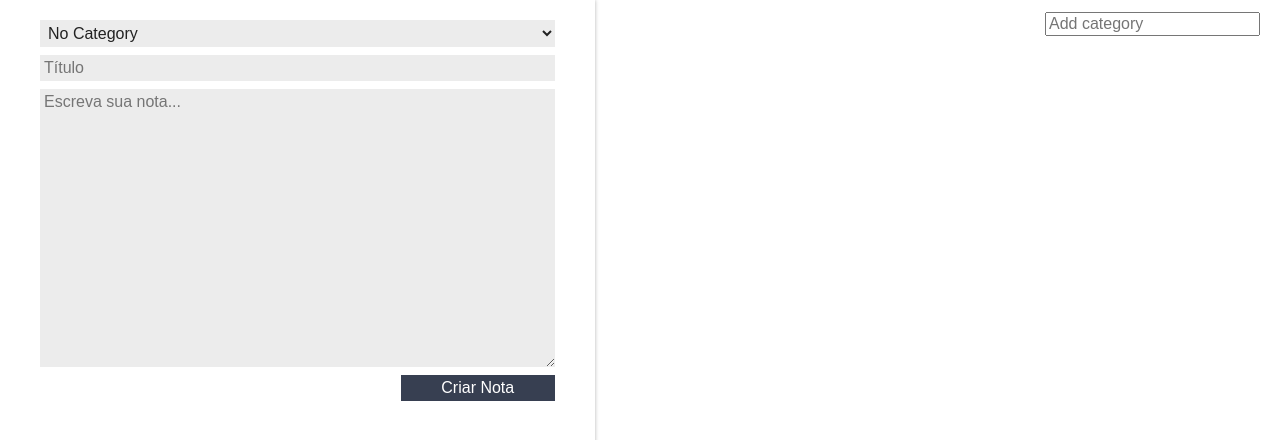
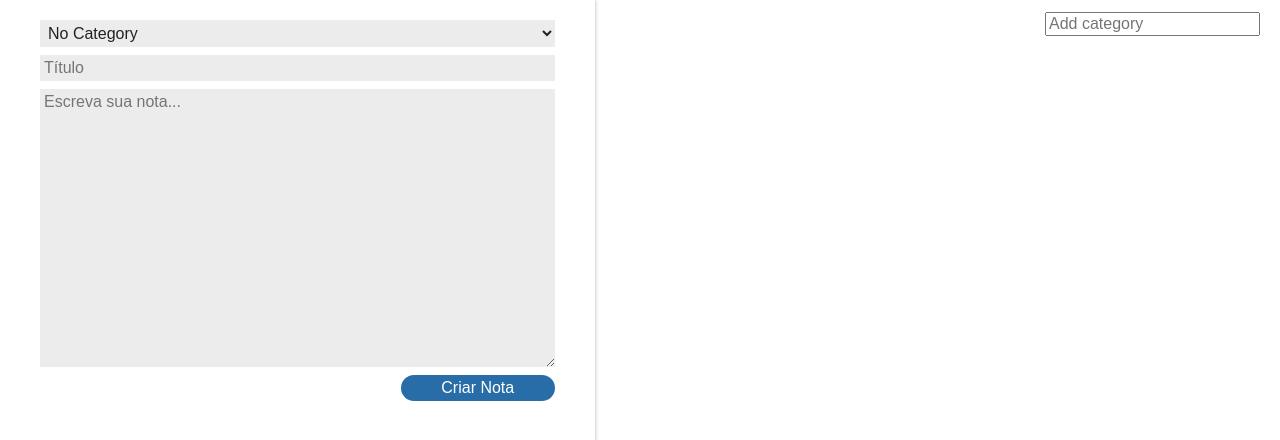
Before and after one commit to LucasLMC/Many-Grades, a React (Create React App) app: page / in a window 1280 px wide. Shown: the top 440 px of the page. Built offline with nearby package versions, Linux system fonts and the light colour scheme.

Commit message:
Criando classes

```diff
--- a/src/App.js
+++ b/src/App.js
@@ -6,53 +6,30 @@ import './assets/index.css';
 import CadForm from "./components/CadForm";
 import NoteList from "./components/NoteList";
 import CategoryList from "./components/CategoryList";
+import Categories from "./data/Categories";
+import NoteGroup from "./data/Notes";
 class App extends Component {
 
   constructor(){
     super()
-    this.state = {
-      notes : [],
-      categories: [],
-    }
-  }
-
-  createNote(title, text, category){
-    const newNote = {title, text, category}
-    const newNotesArray = [...this.state.notes, newNote]
-    const newState = {
-        notes:newNotesArray
-    }
-    this.setState(newState)
-  }
-
-  deleteNote(index){
-    let notesArray = this.state.notes
-    notesArray.splice(index,1)
-    this.setState({
-      notes:notesArray
-    })
-  }
-
-  addCategory(name){
-    const newCategoryArray = [...this.state.categories, name]
-    const newState = {...this.state, categories:newCategoryArray}
-    this.setState(newState)
+    this.categories = new Categories()
+    this.notes = new NoteGroup()
   }
 
   render(){
     return (
       <section className="content">
           <CadForm
-              categories = {this.state.categories}
-              createNote = {this.createNote.bind(this)}/>
+              categories = {this.categories.categories}
+              createNote = {this.notes.addNote}/>
           <main className="main_content">
             <CategoryList
-              categories = {this.state.categories}
-              addCategory = {this.addCategory.bind(this)}
+              categories = {this.categories.categories}
+              addCategory = {this.categories.addCategory}
             />
             <NoteList
-              notes = {this.state.notes}
-              deleteNote={this.deleteNote.bind(this)}
+              notes = {this.notes.notes}
+              deleteNote={this.notes.deleteNote}
             />
           </main>
         </section>
--- a/src/assets/App.css
+++ b/src/assets/App.css
@@ -5,8 +5,8 @@
     flex-grow: 3;
   }
   :root {
-    --primary: #58a4b0;
-    --secondary: #373f51;
+    --primary: #cd5360;
+    --secondary: #286da8;
     --active-secondary: #cccccc;
     --background: #ffffff;
     --details-background: #ececec;
--- a/src/components/CadForm/style.css
+++ b/src/components/CadForm/style.css
@@ -22,6 +22,8 @@
   background-color: var(--secondary);
   color: white;
   font-weight: 400;
+  border-radius: 50px;
+
 }
 
 .submit_cad_form:active {
--- a/src/components/CategoryList/categoryList.jsx
+++ b/src/components/CategoryList/categoryList.jsx
@@ -4,7 +4,6 @@ import "./styles.css";
 class CategoryList extends React.Component {
     _handleInputEvent(e) {
         if(e.key === "Enter"){
-            console.log(e.key,"xuxu blz")
             let categoryValue = e.target.value
             this.props.addCategory(categoryValue)
         }
--- a/src/components/NoteCard/noteCard.jsx
+++ b/src/components/NoteCard/noteCard.jsx
@@ -12,9 +12,10 @@ class NoteCard extends Component {
       <section className="note-card">
         <header className="note_card_header">
           <h3 className="note_card_title">{this.props.title}</h3>
-            <DeleteIcon onClick={
-              this.delete.bind(this)
-            }/>
+            <DeleteIcon
+              onClick={this.delete.bind(this)}
+              className="deleteButton"
+            />
             <h4>{this.props.category}</h4>
         </header>
         <p className="note_card_text">{this.props.text}</p>
--- a/src/components/NoteCard/style.css
+++ b/src/components/NoteCard/style.css
@@ -25,3 +25,7 @@
   font-size: 1.2em;
   margin-right: 12px;
 }
+
+.deleteButton{
+  color: aquamarine;
+}
--- /dev/null
+++ b/src/data/Categories.js
@@ -0,0 +1,10 @@
+export default class Categories{
+    constructor(){
+        this.categories = []
+    }
+
+    addCategory(newCategory){
+        console.log(this.categories)
+        this.categories.push(newCategory)
+    }
+}
--- /dev/null
+++ b/src/data/Notes.js
@@ -0,0 +1,22 @@
+export default class NoteGroup{
+    constructor(){
+        this.notes = []
+    }
+
+    addNote(title, text, category){
+        const newNote = new Note(title, text, category)
+        this.notes.push(newNote)
+    }
+
+    deleteNote(index){
+        this.notes.splice(index,1)
+    }
+}
+
+class Note{
+    constructor(title, text, category){
+        this.title = title;
+        this.text = text;
+        this.category = category;
+    }
+}
```
